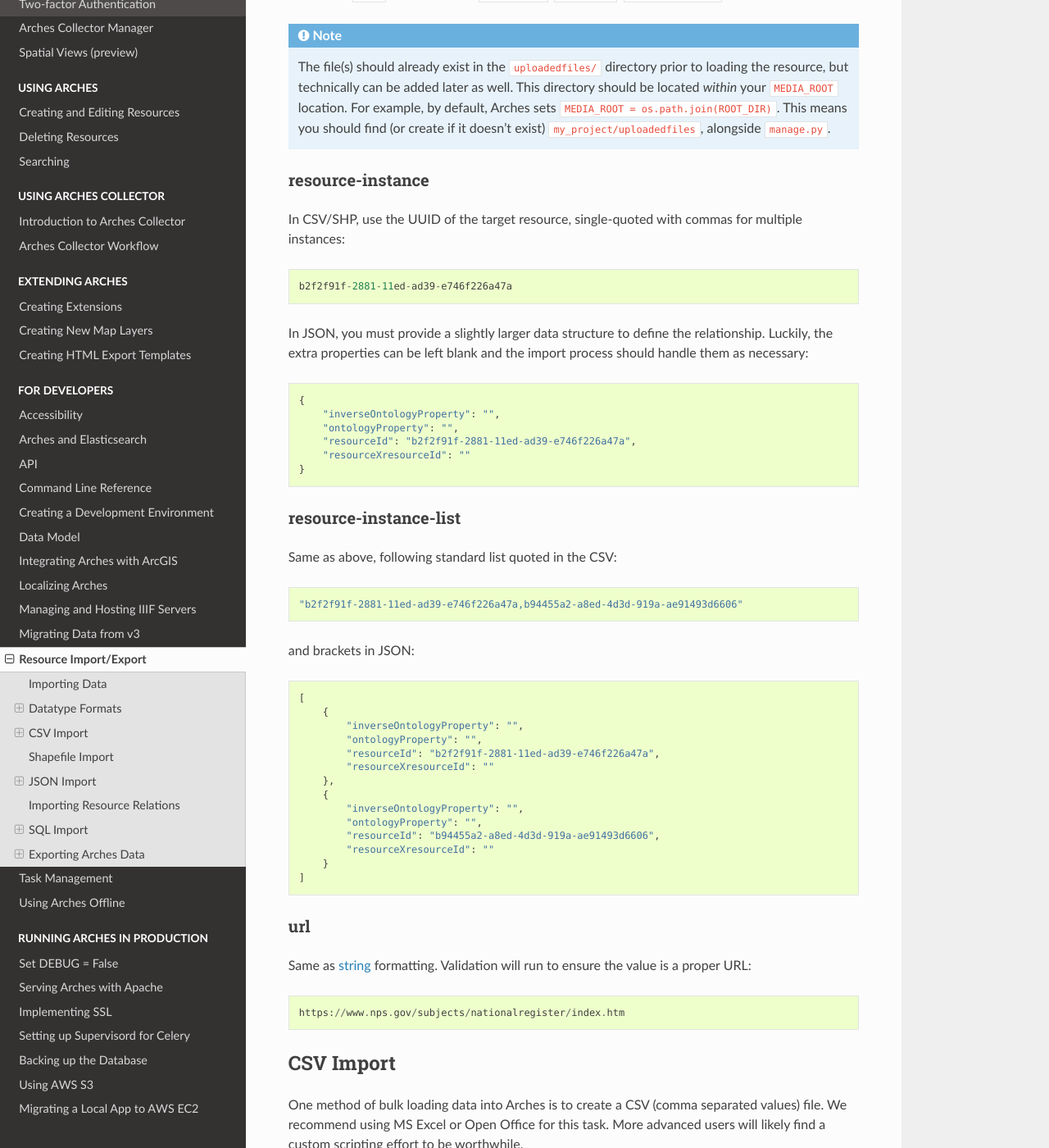
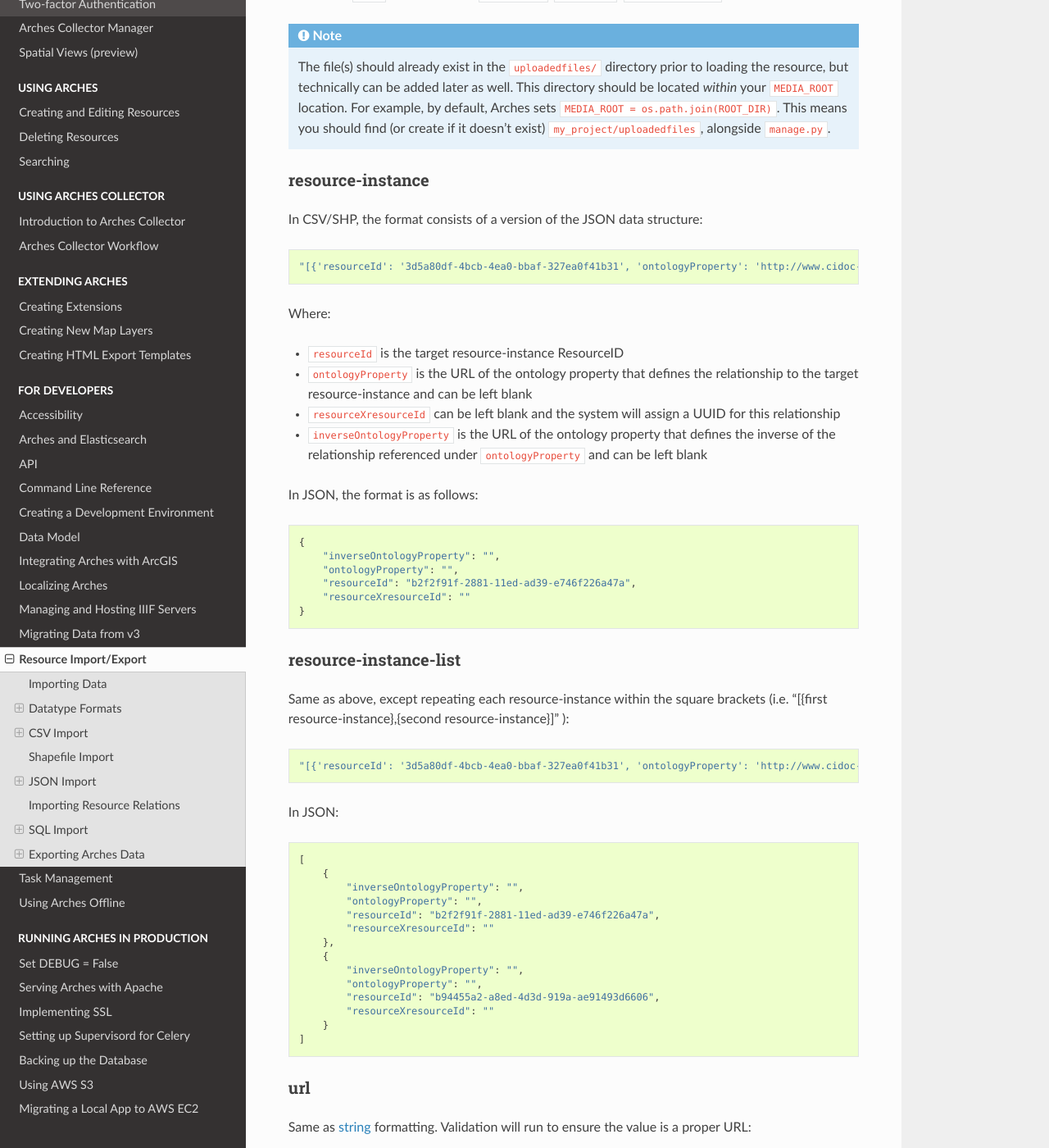
Before and after one commit to archesproject/arches-docs, a Sphinx documentation site: the page built from docs/import-export.txt, in a window 1280 px wide and 1400 px high, scrolled down 4145 px. Shown: the whole window at 82% size. Built offline with Sphinx 7.4.7 and the Read the Docs theme 2.0.0, drawn with Linux system fonts in a browser that asks for light colours.

Commit message:
updated resource-instance node import

```diff
--- a/docs/import-export.txt
+++ b/docs/import-export.txt
@@ -167,11 +167,18 @@
 resource-instance
 -----------------
 
-In CSV/SHP, use the UUID of the target resource, single-quoted with commas for multiple instances::
+In CSV/SHP, the format consists of a version of the JSON data structure::
 
-    b2f2f91f-2881-11ed-ad39-e746f226a47a
+    "[{'resourceId': '3d5a80df-4bcb-4ea0-bbaf-327ea0f41b31', 'ontologyProperty': 'http://www.cidoc-crm.org/cidoc-crm/L54i_is_same-as', 'resourceXresourceId': '', 'inverseOntologyProperty': 'http://www.cidoc-crm.org/cidoc-crm/L54i_is_same-as'}]"
 
-In JSON, you must provide a slightly larger data structure to define the relationship. Luckily, the extra properties can be left blank and the import process should handle them as necessary::
+Where:
+
+* ``resourceId`` is the target resource-instance ResourceID
+* ``ontologyProperty`` is the URL of the ontology property that defines the relationship to the target resource-instance and can be left blank
+* ``resourceXresourceId`` can be left blank and the system will assign a UUID for this relationship
+* ``inverseOntologyProperty`` is the URL of the ontology property that defines the inverse of the relationship referenced under ``ontologyProperty`` and can be left blank
+
+In JSON, the format is as follows::
 
     {
         "inverseOntologyProperty": "",
@@ -183,12 +190,12 @@
 resource-instance-list
 ----------------------
 
-Same as above, following standard list quoted in the CSV::
+Same as above, except repeating each resource-instance within the square brackets (i.e. "[{first resource-instance},{second resource-instance}]" )::
 
 
-    "b2f2f91f-2881-11ed-ad39-e746f226a47a,b94455a2-a8ed-4d3d-919a-ae91493d6606"
+    "[{'resourceId': '3d5a80df-4bcb-4ea0-bbaf-327ea0f41b31', 'ontologyProperty': 'http://www.cidoc-crm.org/cidoc-crm/L54i_is_same-as', 'resourceXresourceId': '', 'inverseOntologyProperty': 'http://www.cidoc-crm.org/cidoc-crm/L54i_is_same-as'},{'resourceId': 'ce1efa88-d68e-44e3-95fa-3abb2cb433e9', 'ontologyProperty': 'http://www.cidoc-crm.org/cidoc-crm/L54i_is_same-as', 'resourceXresourceId': '', 'inverseOntologyProperty': 'http://www.cidoc-crm.org/cidoc-crm/L54i_is_same-as'}]"
 
-and brackets in JSON::
+In JSON::
 
     [
         {
```
